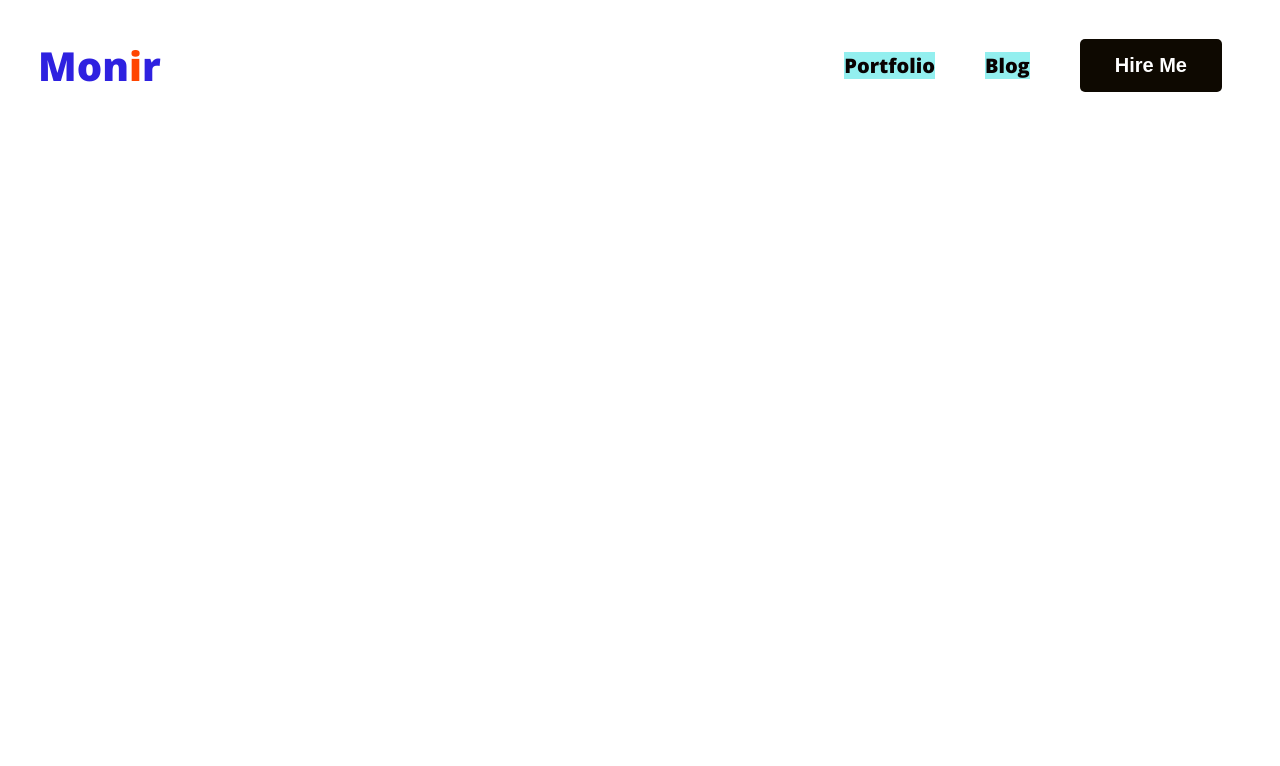
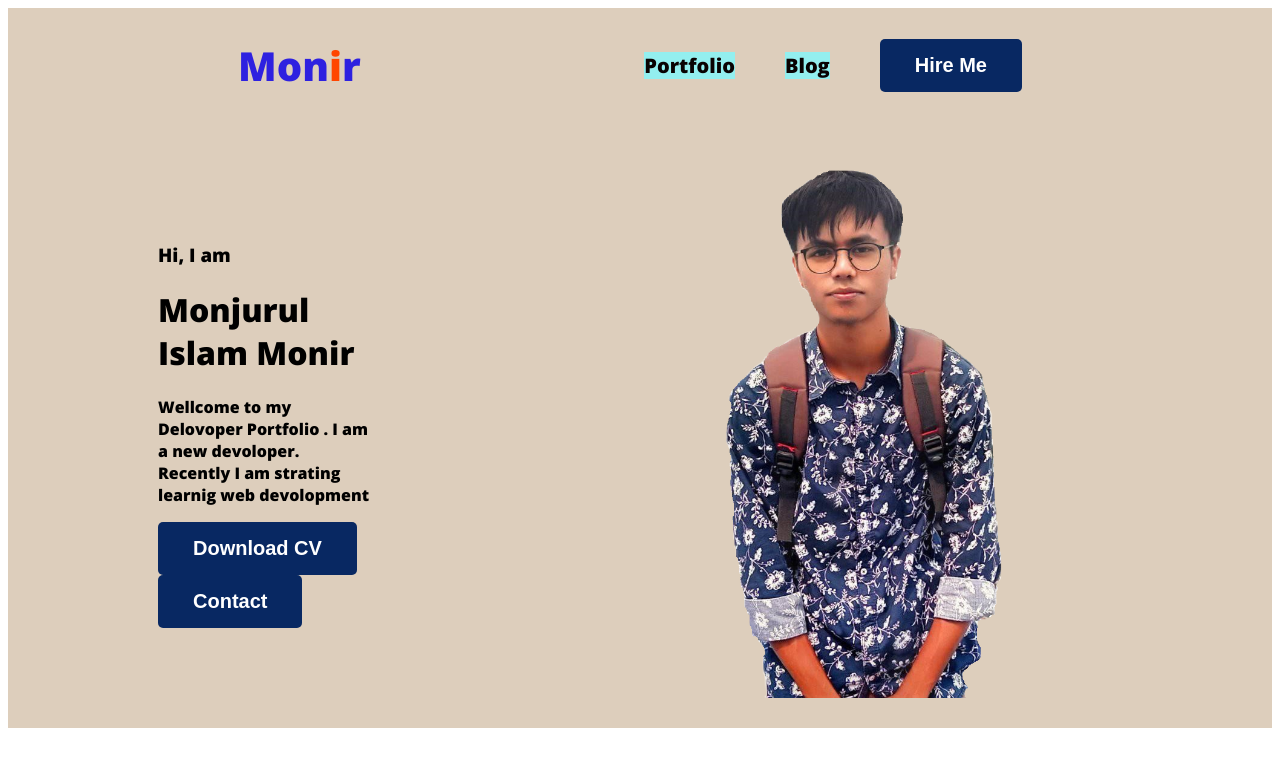
Before and after one commit to Monjurul63/web-devoloper-protfolio, a plain HTML site: page index.html in a window 1280 px wide. Drawn offline with nearby package versions, Linux system fonts and the light colour scheme.

Commit message:
bannar add

```diff
--- a/index.html
+++ b/index.html
@@ -10,7 +10,7 @@
     <link rel="stylesheet" href="style/portfolio.css">
 </head>
 <body>
-    <header>
+    <header class="header">
         <nav>
             <h3 class="nav-title">Mon<span>i</span>r</h3>
             <ul>
@@ -19,7 +19,18 @@
                 <li><button class="btn">Hire Me</button></li>
             </ul>
         </nav>
+<div class="bannar">
+    <div class="bannar-content">
+        <h3 class="bannar-greeting">Hi, I am </h3>
+        <h1 class="bannar-title">Monjurul Islam Monir</h1>
+        <p>Wellcome to my Delovoper Portfolio . I am a new devoloper. Recently I am strating learnig web devolopment </p>
+        <button class="btn">Download CV</button>
+        <button class="btn">Contact</button>
 
+    </div>
+    <img class="pic" src="img/monir.png" alt="">
+
+</div>
     </header>
 <main>
 
--- a/style/portfolio.css
+++ b/style/portfolio.css
@@ -3,6 +3,7 @@ nav{
 
     align-items: center;
     justify-content: space-between;
+    margin: 0 200px;
 }
 
 body{
@@ -40,13 +41,29 @@ nav a {
     background-color: rgb(147, 239, 239);
 }
 .btn{
-   background-color: rgb(14, 9, 1);
+
    font-size: 20px;
    border-radius: 5px;
    border: 0;
    color: white;
    font-weight: 700;
    padding: 15px 35px;
+   background: rgb(8, 40, 98);
+   justify-items: ;
+
 
 
 }
+.header{
+    background-color: rgb(221, 206, 188);
+
+}
+.bannar{
+    padding:30px 30px 30px 150px;
+    display: flex;
+    align-items: center;
+}
+.pic{
+    width: 870px;
+
+}
```
Also changed, not shown: img/monir.jpg (deleted), img/monir.png (added).
